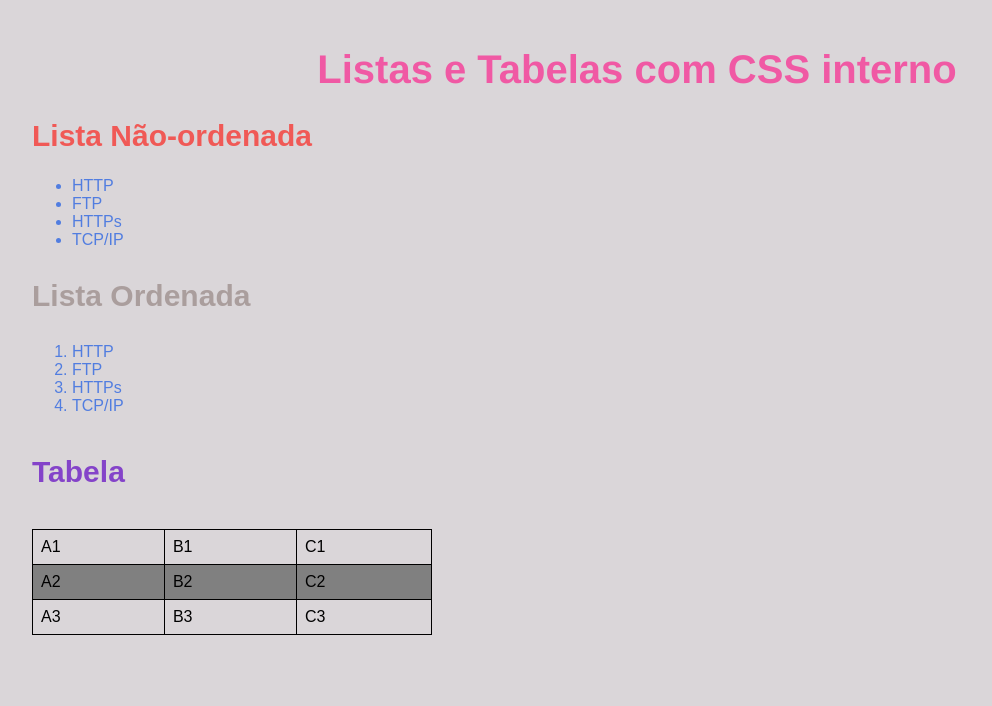
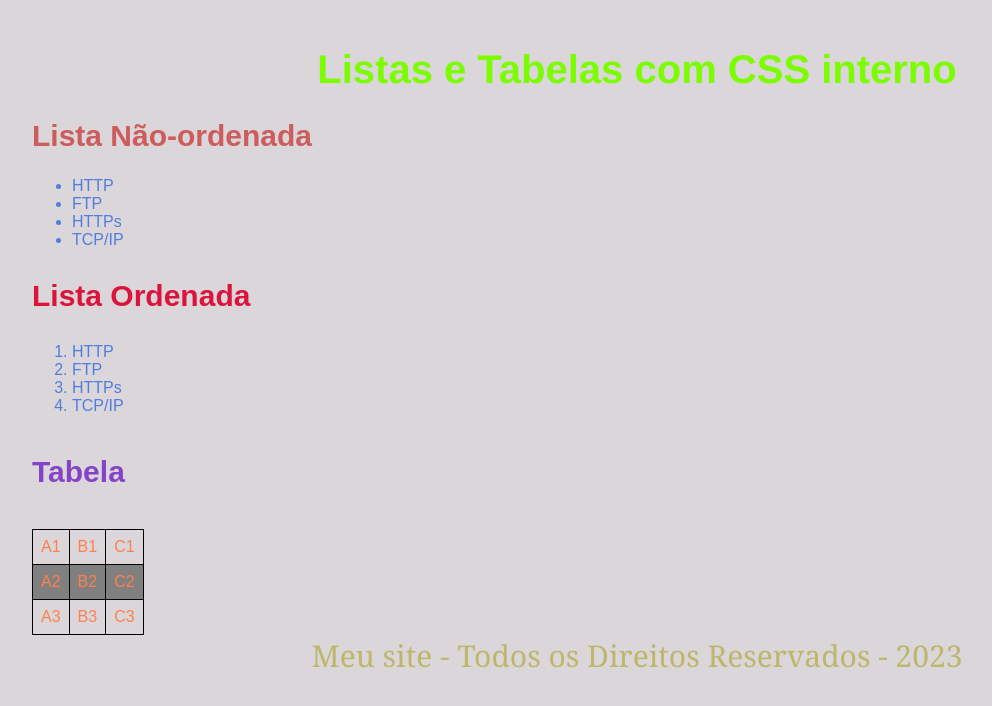
Before and after one commit to vikitwinkie/Frontend-CB, a plain HTML site: page tabelas_listasCSS_21-03.html in a window 1280 px wide. Shown: the whole page, without its empty margins (18-1010 px from the left). Drawn offline with Linux system fonts and the light colour scheme.

Commit message:
Add files via upload

```diff
--- a/tabelas_listasCSS_21-03.html
+++ b/tabelas_listasCSS_21-03.html
@@ -1,3 +1,5 @@
+
+
     <!DOCTYPE html>
     <html lang="pt-br">
     <head>
@@ -12,22 +14,30 @@
             }
 
             h1{
-                color:#F059A4;
+                color:lawngreen;
                 font-size: 250%;
                 text-align: center;
                 font-family: 'Franklin Gothic Medium', 'Arial Narrow', Arial, sans-serif;
             }
 
             h2{
-                color:#F05956;
+                color:indianred;
                 font-size: 30px;
                 font-family: Arial, Helvetica, sans-serif;
             }
 
+            ol{
+                color:bisque
+            }
+
             h3{
-                color:#aa9e9d;
+                color:crimson;
                 font-size: 30px;
                 font-family: Arial, Helvetica, sans-serif;
+            }
+
+            ul{
+                color:blueviolet
             }
 
             h4{
@@ -41,8 +51,18 @@
             }
 
             table {
-                width: 400px;
+                color:coral;
+                border:5px salmon;
+                width: 100px;
+                height: 100px;
                 border-collapse: collapse;
+            }
+
+            footer{
+                color:darkkhaki;
+                font-size: 30px;
+                font-family: Georgia, 'Times New Roman', Times, serif;
+                text-align: center;
             }
 
             tr.linha{
@@ -100,5 +120,8 @@
                             <td>C3</td>
                         </tr>
                      </table>
+
+
+                     <footer>Meu site - Todos os Direitos Reservados - 2023</footer>
         </body>
     </html>
```
